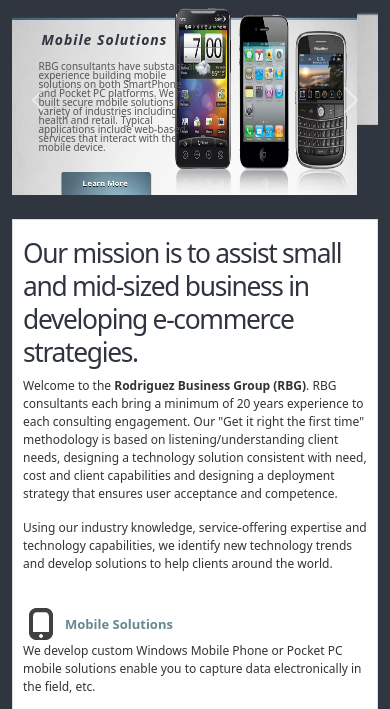
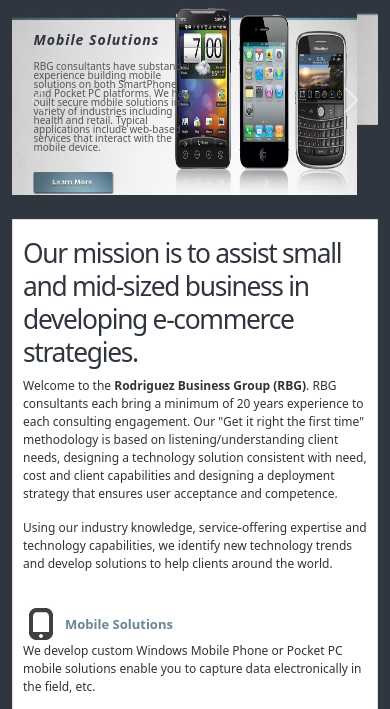
Before and after one commit to syedalirazazaidi/bootstrap, a plain HTML site: page index.html in a window 390 px wide. Shown: the part 116-825 px from the top of the page. Drawn offline with nearby package versions, Linux system fonts and the light colour scheme.

Commit message:
changes in css

```diff
--- a/css/style.css
+++ b/css/style.css
@@ -154,7 +154,7 @@
   .carousel__main__mobile h2 {
     position: absolute;
     top: -20px;
-    left: -60px;
+    left: -68px;
     font-size: 14px;
     letter-spacing: 1px;
     font-weight: 800;
@@ -162,16 +162,16 @@
   .carousel__main__mobile p {
     position: relative;
     top: 10px;
-    left: -63px;
+    left: -68px;
     font-size: 10px;
     width: 162px;
     letter-spacing: 0px;
     line-height: 0.9;
   }
   .carousel__main__mobile img {
-    width: 90px;
+    width: 80px;
     margin-top: 30px;
-    margin-left: -40px;
+    margin-left: -68px;
   }
 }
 
```
